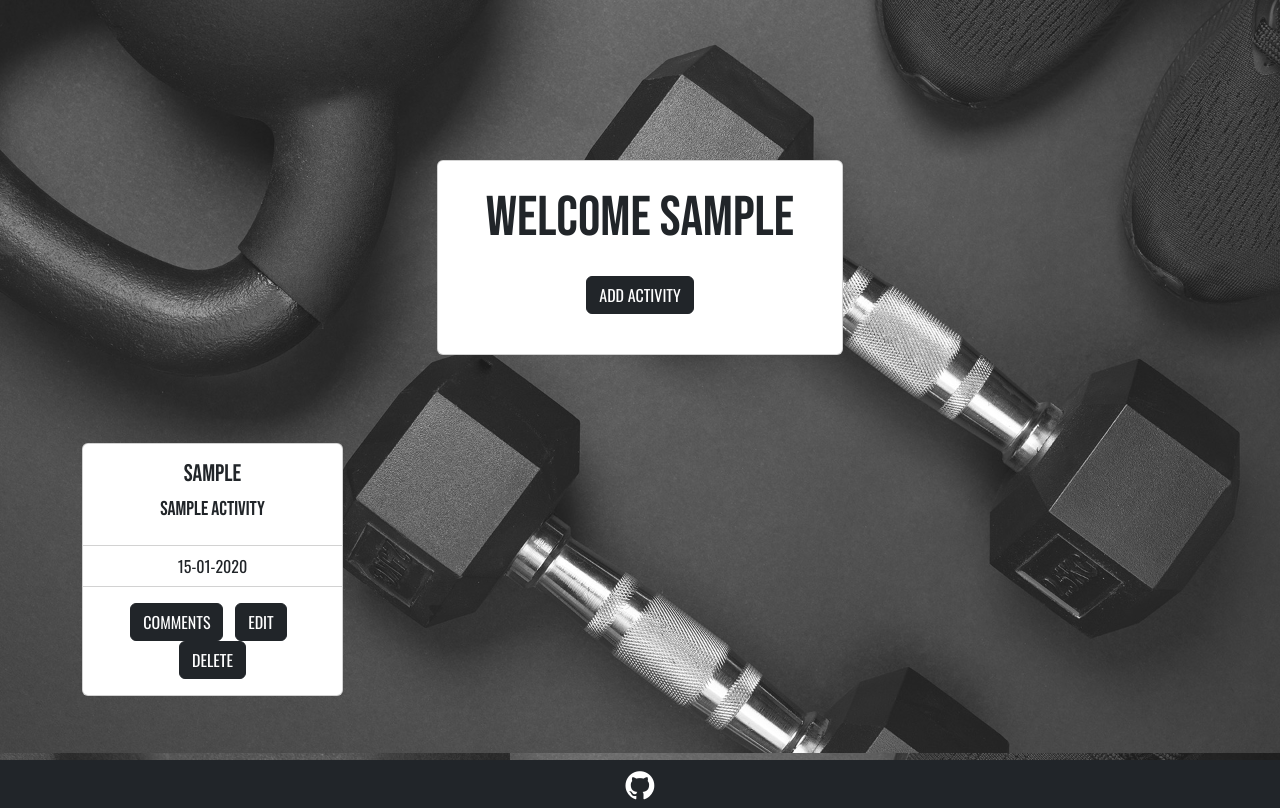
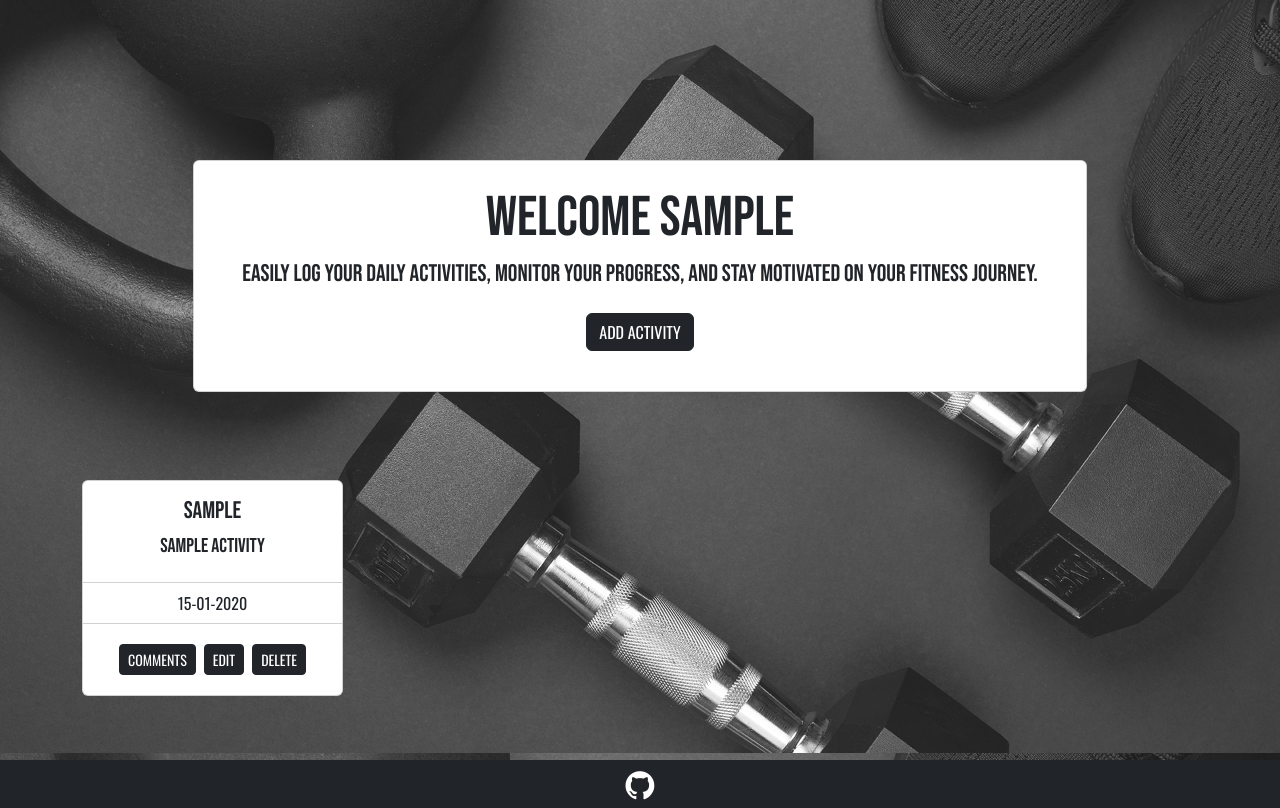
Before and after one commit to collingsandrew/milestone-project-3, a Flask app: page /diary in a window 1280 px wide. Shown: the part 101-909 px from the top of the page. Run offline with Flask 3, Linux system fonts and the light colour scheme; a user stored in the database is signed in; tables that the repository leaves empty hold one stand-in row (values such as "Sample post").

Commit message:
Update styling of activity cards and add comments to code

```diff
--- a/activetrack/templates/diary.html
+++ b/activetrack/templates/diary.html
@@ -5,6 +5,7 @@
     <div class="d-flex justify-content-center align-items-center">
         <div class="card main-card">
             <h2 class="text-center mt-4 ms-5 me-5">Welcome {{ user.username }}</h2>
+            <h4 class="ms-5 me-5 text-center">Easily log your daily activities, monitor your progress, and stay motivated on your fitness journey.</h4>
             <div class="card-body text-center">
                 <a href="{{ url_for('add_activity') }}" class="btn btn-dark text-uppercase mb-4">Add Activity</a>
             </div>
@@ -21,6 +22,7 @@
                     <h5 class="card-title">{{ activity.exercise_name }}</h5>
                 </div>
                 <ul class="list-group list-group-flush text-uppercase">
+                    <!-- different list items show depending on whether the workout type is strength or endurance -->
                     {% if activity.workout_type == 'strength' %}
                     <li class="list-group-item">Reps: <span class="float-end">{{ activity.reps }}</span></li>
                     <li class="list-group-item">Sets: <span class="float-end">{{ activity.sets }}</span></li>
@@ -31,10 +33,12 @@
                     {% endif %}
                     <li class="list-group-item text-center">{{ activity.created_at.strftime('%d-%m-%Y') }}</li>
                 </ul>
-                <div class="card-body text-center text-uppercase">
-                    <button type="button" data-bs-toggle="modal" data-bs-target="#comments-modal-{{ activity.id }}" class="btn btn-dark text-uppercase me-2">Comments</button>
-                    <a href="{{ url_for('edit_activity', activity_id=activity.id) }}" class="card-link"><button class="btn btn-dark text-uppercase me-2">Edit</button></a>
-                    <button type="button" data-bs-toggle="modal" data-bs-target="#modal-{{ activity.id }}" class="btn btn-dark text-uppercase">Delete</button>
+                <div class="card-body text-center text-uppercase justify-content-center d-flex align-items-end">
+                    <!-- button to open the comments modal -->
+                    <button type="button" data-bs-toggle="modal" data-bs-target="#comments-modal-{{ activity.id }}" class="btn btn-sm btn-dark text-uppercase m-1">Comments</button>
+                    <a href="{{ url_for('edit_activity', activity_id=activity.id) }}" class="card-link"><button class="btn btn-sm btn-dark text-uppercase m-1">Edit</button></a>
+                    <!-- button to open the delete activity modal -->
+                    <button type="button" data-bs-toggle="modal" data-bs-target="#modal-{{ activity.id }}" class="btn btn-sm btn-dark text-uppercase m-1">Delete</button>
                 </div>
             </div>
 
@@ -51,8 +55,8 @@
                             Are you sure you want to delete this activity?
                         </div>
                         <div class="modal-footer">
-                            <button type="button" class="btn btn-dark text-uppercase" data-bs-dismiss="modal">Close</button>
-                            <a href="{{ url_for('delete_activity', activity_id=activity.id) }}" class="btn btn-danger text-uppercase">Delete</a>
+                            <button type="button" class="btn btn-sm btn-dark text-uppercase" data-bs-dismiss="modal">Close</button>
+                            <a href="{{ url_for('delete_activity', activity_id=activity.id) }}" class="btn btn-sm btn-danger text-uppercase">Delete</a>
                         </div>
                     </div>
                 </div>
@@ -74,7 +78,9 @@
                                 <p>{{ comment.comment_text }}</p>
                                 <p class="text-muted">
                                     <small>{{ comment.created_at.strftime('%d-%m-%Y %H:%M') }}</small>
+                                    <!-- if the user made the comment or user owns the activity log, delete comment button will show -->
                                     {% if current_user == comment.user or current_user == activity.user %}
+                                    <!-- button to open the delete comment modal -->
                                     <button type="button" data-bs-toggle="modal" data-bs-target="#modal-comment-delete{{ comment.id }}" class="btn text-reset text-decoration-none float-end">Delete Comment</button>
                                     {% endif %}
                                 </p>
@@ -89,18 +95,18 @@
                                 <div class="mb-3">
                                     <label for="comment_text-{{ activity.id }}" class="form-label">Add Comment</label>
                                     <textarea class="form-control" id="comment_text-{{ activity.id }}" name="comment_text" rows="3"></textarea>
-                                    <button type="submit" class="btn btn-dark mt-2">Submit</button>
+                                    <button type="submit" class="btn btn-sm btn-dark text-uppercase mt-2">Submit</button>
                                 </div>
                             </form>
                         </div>
                         <div class="modal-footer">
-                            <button type="button" class="btn btn-dark text-uppercase" data-bs-dismiss="modal">Close</button>
+                            <button type="button" class="btn btn-sm btn-dark text-uppercase" data-bs-dismiss="modal">Close</button>
                         </div>
                     </div>
                 </div>
             </div>
 
-            <!-- modal to prompt user whether they want to delete activity or not -->
+            <!-- modal to prompt user whether they want to delete comment or not -->
             {% for comment in activity.comments %}
             <div class="modal fade" id="modal-comment-delete{{ comment.id }}" tabindex="-1" aria-labelledby="delete-modal"
                 aria-hidden="true">
@@ -114,8 +120,8 @@
                             Are you sure you want to delete this comment?
                         </div>
                         <div class="modal-footer">
-                            <button type="button" class="btn btn-dark text-uppercase" data-bs-dismiss="modal">Close</button>
-                            <a href="{{ url_for('delete_comment', comment_id=comment.id) }}" class="btn btn-danger text-uppercase">Delete</a>
+                            <button type="button" class="btn btn-sm btn-dark text-uppercase" data-bs-dismiss="modal">Close</button>
+                            <a href="{{ url_for('delete_comment', comment_id=comment.id) }}" class="btn btn-sm btn-danger text-uppercase">Delete</a>
                         </div>
                     </div>
                 </div>
```
Also changed, not shown: activetrack/templates/activity_feed.html (+11 -7 lines).
